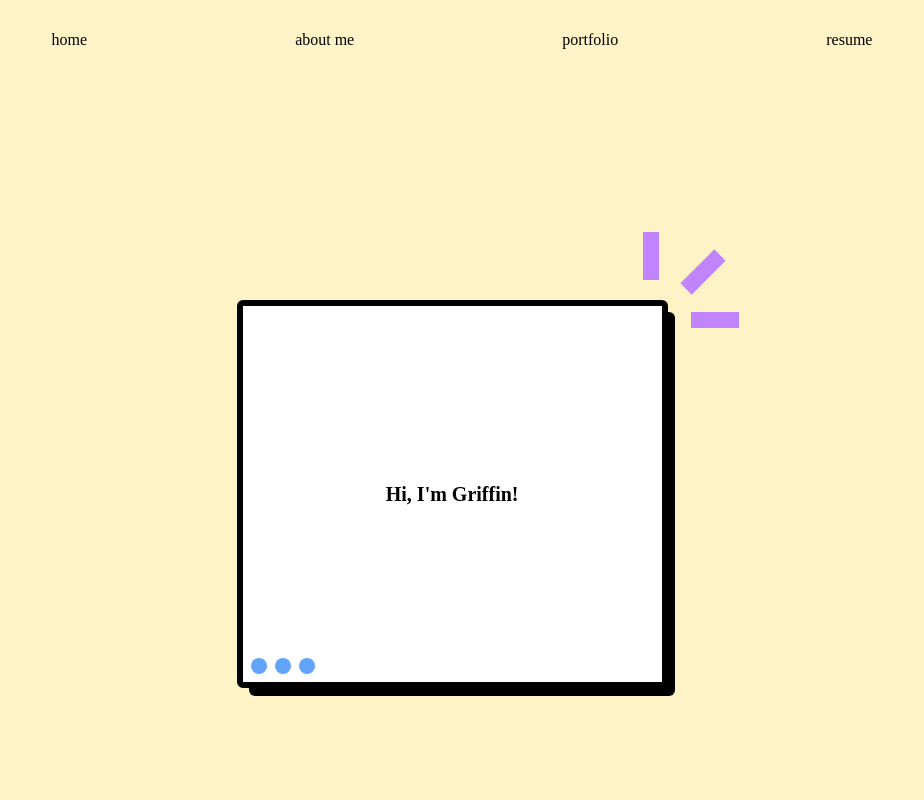
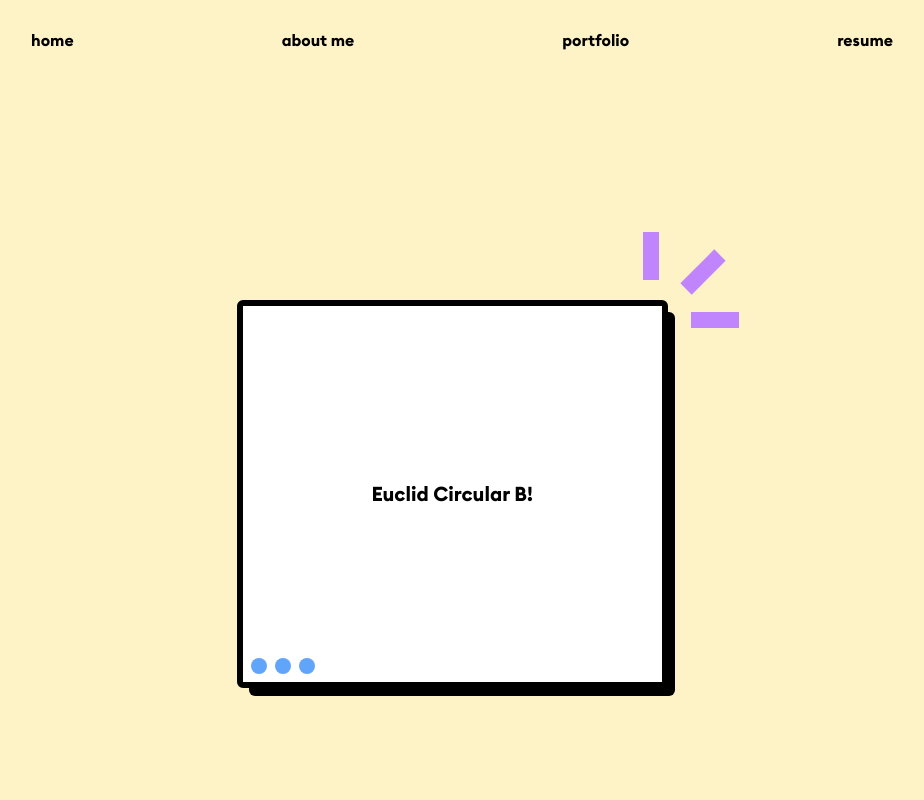
Before and after one commit to gcd253/personal-site, a Next.js app: page / in a window 1280 px wide. Shown: the top 800 px of the page, without its empty margins (178-1102 px from the left). Built offline with nearby package versions, Linux system fonts and the light colour scheme.

Commit message:
display swap was the answer i gotta learn what that means

```diff
--- a/pages/_app.tsx
+++ b/pages/_app.tsx
@@ -1,11 +1,17 @@
 import "@/styles/globals.css";
 import type { AppProps } from "next/app";
-import euclid from "@next/font/local";
+import Euclid from "@next/font/local";
+
+const euclid = Euclid({
+  src: '../assets/euclid-circular-b-cufonfonts/Euclid Circular B Bold.ttf',
+  variable: "--font-euclid",
+  display: "swap"
+})
 
 
 export default function App({ Component, pageProps }: AppProps) {
   return (
-    <main>
+    <main className={`${euclid.variable} font-sans`}>
       <Component {...pageProps} />
     </main>
   );
--- a/pages/index.tsx
+++ b/pages/index.tsx
@@ -12,11 +12,11 @@ export default function Home() {
         <link rel="icon" href="/favicon.ico" />
       </Head>
       <Layout>
-        <main className="bg-amber-100 w-full h-full">
+        <main className="bg-amber-100 w-full h-full font-sans">
           <div className="flex flex-col items-center justify-center h-screen w-screen">
             <div className="mt-12 h-96 w-1/3 bg-black rounded-md relative">
-              <div className="h-[101%] w-[101%] bg-white border-[6px] border-black items-center -top-3 -left-3 rounded-md absolute flex justify-center text-xl font-black">
-                Hi, I'm Griffin!
+              <div className="h-[101%] w-[101%] bg-white border-[6px] border-black items-center -top-3 -left-3 rounded-md absolute flex justify-center text-xl">
+                Euclid Circular B!
                 <div className="absolute flex flex-row gap-2 bottom-2 left-2">
                   <div className="bg-blue-400 h-4 w-4 rounded-full"></div>
                   <div className="bg-blue-400 h-4 w-4 rounded-full"></div>
--- a/styles/globals.css
+++ b/styles/globals.css
@@ -1,16 +1,3 @@
 @tailwind base;
 @tailwind components;
 @tailwind utilities;
-
-@font-face {
-  font-family: 'Euclid ';
-  src: url(/assets/euclid-circular-b-cufonfonts);
-}
-
-.box {
-  --mask:
-    radial-gradient(55.08px at 50% calc(100% + 41.85px),#0000 calc(99% - 6px),#000 calc(101% - 6px) 99%,#0000 101%) calc(50% - 62px) calc(50% - 18.5px + .5px)/124px 37px ,
-    radial-gradient(55.08px at 50% -41.85px,#0000 calc(99% - 6px),#000 calc(101% - 6px) 99%,#0000 101%) 50% calc(50% + 18.5px)/124px 37px ;
-  -webkit-mask: var(--mask);
-          mask: var(--mask);
-}
--- a/tailwind.config.js
+++ b/tailwind.config.js
@@ -1,3 +1,5 @@
+const { fontFamily } = require('tailwindcss/defaultTheme')
+
 /** @type {import('tailwindcss').Config} */
 module.exports = {
   content: [
@@ -11,7 +13,7 @@ module.exports = {
   theme: {
     extend: {
       fontFamily: {
-        sans: ["var(--font-nunito)"],
+        sans: ["var(--font-euclid)", ...fontFamily.sans],
       },
     },
   },
```
